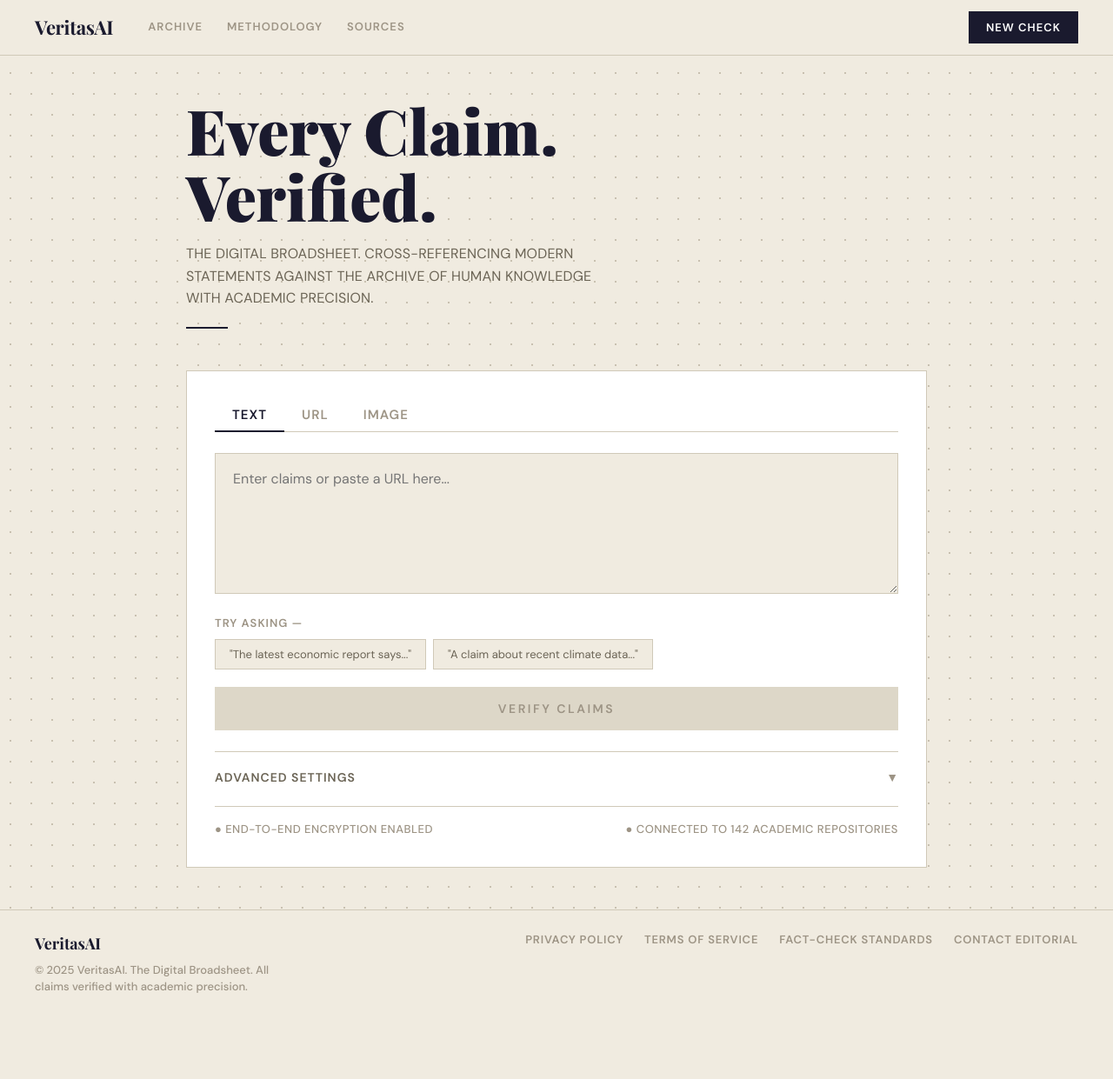
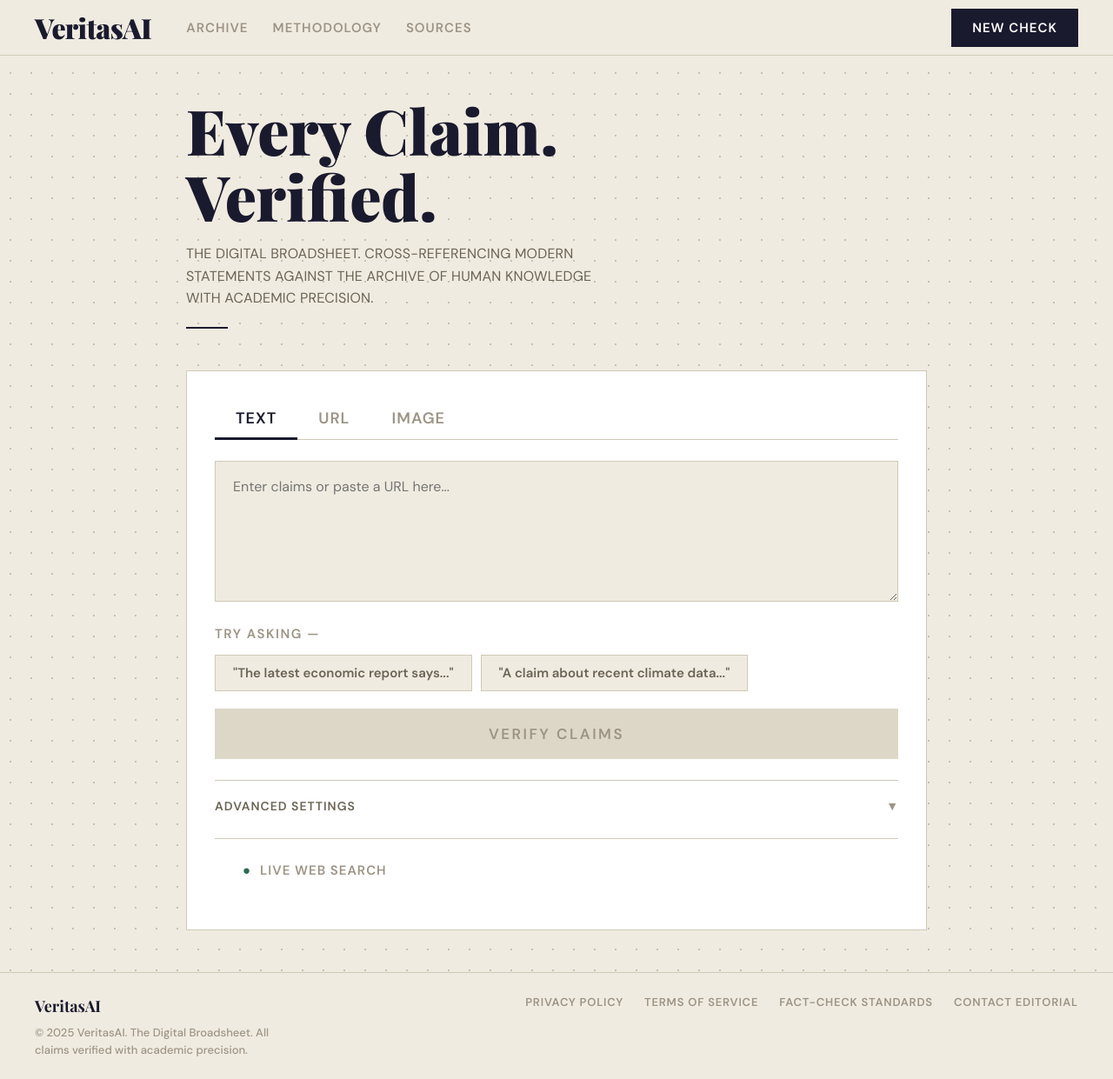
Before and after one commit to Akshar35/veritasai, a React app in the folder frontend/: page / in a window 1280 px wide. Shown: the whole page at 87% size. Before the commit the page ends 1169 px from the top, so only its background shows below. Built offline with nearby package versions, Linux system fonts and the light colour scheme; the HTML template or start-up script is replaced by a standard one; a web font is replaced by a local one.

Commit message:
Improve frontend typography and text sizes

```diff
--- a/frontend/src/App.jsx
+++ b/frontend/src/App.jsx
@@ -31,7 +31,7 @@ export default function App() {
     setLastSubmit({ input, inputType })
 
     try {
-      const res = await fetch("http://localhost:8000/factcheck/stream", {
+      const res = await fetch("https://akshar35-veritasai.hf.space/factcheck/stream", {
         method: "POST",
         headers: { "Content-Type": "application/json" },
         body: JSON.stringify({
@@ -96,7 +96,7 @@ export default function App() {
     try {
       let res
       if (type === "url") {
-        res = await fetch("http://localhost:8000/detect-image/url", {
+        res = await fetch("https://akshar35-veritasai.hf.space/detect-image/url", {
           method: "POST",
           headers: { "Content-Type": "application/json" },
           body: JSON.stringify({ url })
@@ -104,7 +104,7 @@ export default function App() {
       } else {
         const formData = new FormData()
         formData.append("file", file)
-        res = await fetch("http://localhost:8000/detect-image/upload", {
+        res = await fetch("https://akshar35-veritasai.hf.space/detect-image/upload", {
           method: "POST",
           body: formData
         })
--- a/frontend/src/components/input/InputPanel.jsx
+++ b/frontend/src/components/input/InputPanel.jsx
@@ -71,15 +71,15 @@ export default function InputPanel({ onSubmit, onImageDetect, settings, setSetti
               className="tab-btn"
               onClick={() => setInputType(t.toLowerCase())}
               style={{
-                padding: "8px 20px",
+                padding: "10px 24px",
                 border: "none",
                 background: "transparent",
-                fontSize: 15,
-                fontWeight: 700,
+                fontSize: 18,
+                fontWeight: 800,
                 letterSpacing: 1,
                 cursor: "pointer",
                 color: inputType === t.toLowerCase() ? "var(--navy)" : "var(--text-muted)",
-                borderBottom: inputType === t.toLowerCase() ? "2px solid var(--navy)" : "2px solid transparent",
+                borderBottom: inputType === t.toLowerCase() ? "3px solid var(--navy)" : "3px solid transparent",
                 marginBottom: -1,
                 fontFamily: "'DM Sans', sans-serif",
                 transition: "all 0.15s"
@@ -117,23 +117,24 @@ export default function InputPanel({ onSubmit, onImageDetect, settings, setSetti
         {/* Sample chips */}
         <div style={{ marginBottom: 20 }}>
           <p style={{
-            fontSize: 13,
+            fontSize: 15,
             color: "var(--text-muted)",
-            letterSpacing: 1,
-            marginBottom: 8,
-            fontWeight: 700
+            letterSpacing: 1.5,
+            marginBottom: 12,
+            fontWeight: 800
           }}>TRY ASKING —</p>
-          <div style={{ display: "flex", gap: 8, flexWrap: "wrap" }}>
+          <div style={{ display: "flex", gap: 10, flexWrap: "wrap" }}>
             {SAMPLES.map(s => (
               <button
                 key={s.label}
                 className="sample-chip"
                 onClick={() => { setInput(s.value); setInputType(s.type) }}
                 style={{
-                  padding: "8px 16px",
+                  padding: "10px 20px",
                   border: "1px solid var(--border)",
                   background: "var(--bg)",
-                  fontSize: 13,
+                  fontSize: 15,
+                  fontWeight: 600,
                   color: "var(--text-dim)",
                   cursor: "pointer",
                   fontFamily: "'DM Sans', sans-serif",
@@ -151,12 +152,12 @@ export default function InputPanel({ onSubmit, onImageDetect, settings, setSetti
           className="verify-btn"
           style={{
             width: "100%",
-            padding: "16px",
+            padding: "18px",
             background: input.trim() ? "var(--navy)" : "var(--bg3)",
             color: input.trim() ? "white" : "var(--text-muted)",
             border: "none",
-            fontSize: 14,
-            fontWeight: 700,
+            fontSize: 17,
+            fontWeight: 800,
             letterSpacing: 2.5,
             cursor: input.trim() ? "pointer" : "not-allowed",
             fontFamily: "'DM Sans', sans-serif",
@@ -203,10 +204,10 @@ export default function InputPanel({ onSubmit, onImageDetect, settings, setSetti
             {/* OR divider */}
             <div style={{
               textAlign: "center",
-              margin: "16px 0",
+              margin: "20px 0",
               color: "var(--text-muted)",
-              fontSize: 13,
-              fontWeight: 700,
+              fontSize: 15,
+              fontWeight: 800,
               letterSpacing: 2
             }}>— OR —</div>
 
@@ -247,11 +248,11 @@ export default function InputPanel({ onSubmit, onImageDetect, settings, setSetti
                   }
                 }}
               />
-              <div style={{ fontSize: 32, marginBottom: 8 }}>📷</div>
-              <div style={{ fontSize: 14, fontWeight: 600, color: "var(--text-dim)" }}>
+              <div style={{ fontSize: 40, marginBottom: 12 }}>📷</div>
+              <div style={{ fontSize: 17, fontWeight: 700, color: "var(--text-dim)" }}>
                 {imageFile ? imageFile.name : "Drop image here or click to upload"}
               </div>
-              <div style={{ fontSize: 12, color: "var(--text-muted)", marginTop: 6 }}>
+              <div style={{ fontSize: 14, color: "var(--text-muted)", marginTop: 8, fontWeight: 500 }}>
                 Supports JPG, PNG, WEBP
               </div>
             </div>
@@ -286,12 +287,12 @@ export default function InputPanel({ onSubmit, onImageDetect, settings, setSetti
               className="verify-btn"
               style={{
                 width: "100%",
-                padding: "16px",
+                padding: "18px",
                 background: (imageUrl.trim() || imageFile) ? "var(--navy)" : "var(--bg3)",
                 color: (imageUrl.trim() || imageFile) ? "white" : "var(--text-muted)",
                 border: "none",
-                fontSize: 14,
-                fontWeight: 700,
+                fontSize: 17,
+                fontWeight: 800,
                 letterSpacing: 2.5,
                 cursor: (imageUrl.trim() || imageFile) ? "pointer" : "not-allowed",
                 fontFamily: "'DM Sans', sans-serif",
@@ -302,19 +303,12 @@ export default function InputPanel({ onSubmit, onImageDetect, settings, setSetti
         )}
 
         {/* Bottom trust indicators */}
-        <div style={{
-          display: "flex",
-          justifyContent: "space-between",
-          marginTop: 20,
-          paddingTop: 16,
-          borderTop: "1px solid var(--border)"
-        }}>
-          <span style={{ fontSize: 13, color: "var(--text-muted)", letterSpacing: 0.5, fontWeight: 500 }}>
-            ● END-TO-END ENCRYPTION ENABLED
-          </span>
-          <span style={{ fontSize: 13, color: "var(--text-muted)", letterSpacing: 0.5, fontWeight: 500 }}>
-            ● CONNECTED TO 142 ACADEMIC REPOSITORIES
-          </span>
+        <div style={{ marginTop: 24, padding: "24px 32px", borderTop: "1px solid var(--border)", display: "flex", justifyContent: "space-between", alignItems: "center" }}>
+          <div style={{ display: "flex", gap: 32 }}>
+            <div style={{ display: "flex", gap: 10, color: "var(--text-muted)", fontSize: 15, fontWeight: 700, letterSpacing: 1 }}>
+              <span style={{ color: "var(--green)" }}>●</span> LIVE WEB SEARCH
+            </div>
+          </div>
         </div>
       </div>
     </div>
--- a/frontend/src/components/layout/Header.jsx
+++ b/frontend/src/components/layout/Header.jsx
@@ -15,16 +15,16 @@ export default function Header({ onReset, showReset }) {
     }}>
       <span style={{
         fontFamily: "'Playfair Display', serif",
-        fontWeight: 700,
-        fontSize: 22,
+        fontWeight: 900,
+        fontSize: 32,
         color: "var(--navy)",
-        letterSpacing: "-0.3px"
+        letterSpacing: "-0.5px"
       }}>VeritasAI</span>
 
       <nav style={{ display: "flex", gap: 28, flex: 1 }}>
         {["ARCHIVE", "METHODOLOGY", "SOURCES"].map(item => (
           <span key={item} style={{
-            fontSize: 13,
+            fontSize: 15,
             fontWeight: 700,
             color: "var(--text-muted)",
             letterSpacing: 1,
@@ -39,8 +39,8 @@ export default function Header({ onReset, showReset }) {
           background: "var(--navy)",
           color: "white",
           border: "none",
-          padding: "10px 20px",
-          fontSize: 13,
+          padding: "12px 24px",
+          fontSize: 15,
           fontWeight: 700,
           letterSpacing: 1,
           cursor: "pointer",
@@ -51,8 +51,8 @@ export default function Header({ onReset, showReset }) {
           background: "var(--navy)",
           color: "white",
           border: "none",
-          padding: "10px 20px",
-          fontSize: 13,
+          padding: "12px 24px",
+          fontSize: 15,
           fontWeight: 700,
           letterSpacing: 1,
           cursor: "pointer",
--- a/frontend/src/index.css
+++ b/frontend/src/index.css
@@ -29,7 +29,7 @@ body {
   background: var(--bg);
   color: var(--text);
   font-family: 'DM Sans', sans-serif;
-  font-size: 16px;
+  font-size: 19px;
   line-height: 1.6;
   min-height: 100vh;
   background-image: radial-gradient(circle, #c8c0b0 1px, transparent 1px);
```
